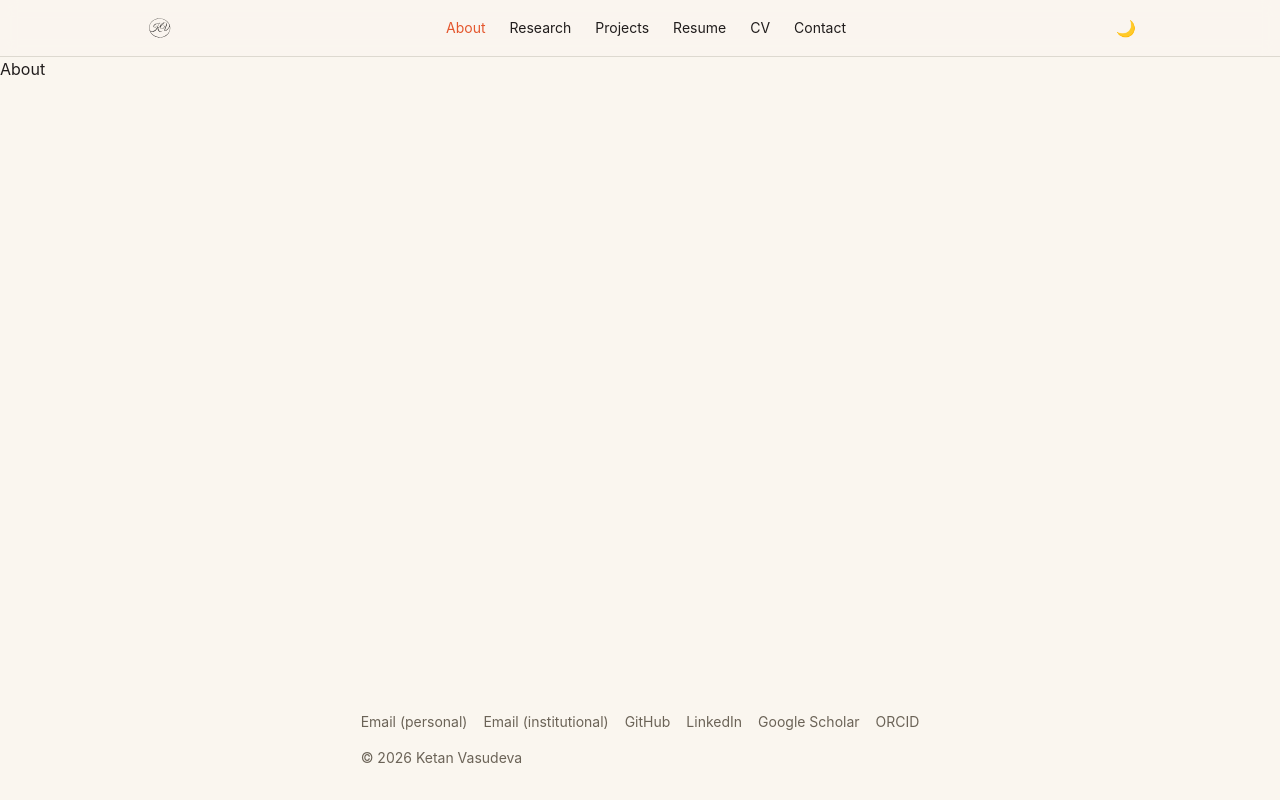
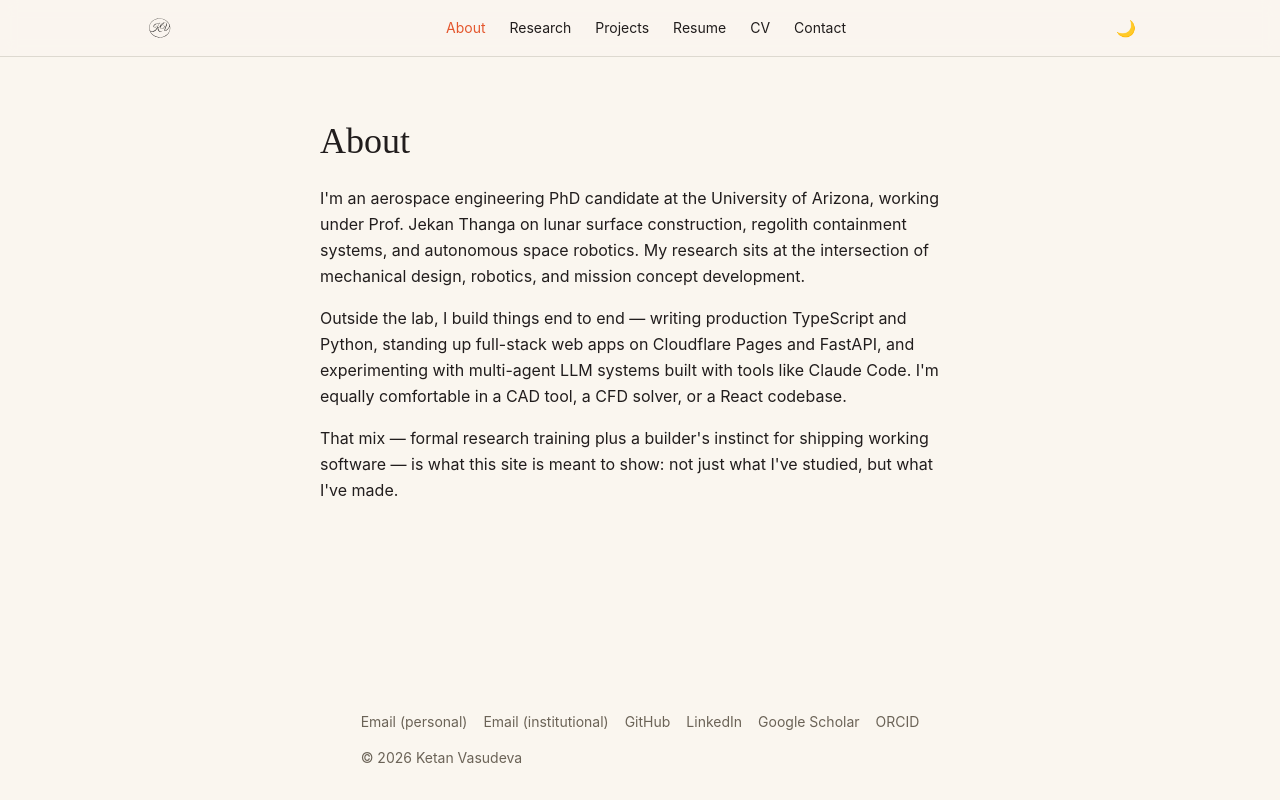
Before and after one commit to natek1234/personal_website, a React (Vite) app: page /about in a window 1280 px wide. Built offline with nearby package versions, Linux system fonts and the light colour scheme.

Commit message:
feat: build About page

```diff
--- a/src/pages/About.tsx
+++ b/src/pages/About.tsx
@@ -1,3 +1,30 @@
+import { SEO } from '../components/SEO';
+
 export function About() {
-  return <h1>About</h1>;
+  return (
+    <>
+      <SEO
+        title="About"
+        description="About Ketan Vasudeva — aerospace engineering PhD candidate and builder."
+        path="/about"
+      />
+      <article className="mx-auto max-w-2xl px-4 py-16 font-body leading-relaxed">
+        <h1 className="mb-6 font-display text-4xl">About</h1>
+        <p className="mb-4">
+          I'm an aerospace engineering PhD candidate at the University of Arizona, working under Prof. Jekan Thanga
+          on lunar surface construction, regolith containment systems, and autonomous space robotics. My research
+          sits at the intersection of mechanical design, robotics, and mission concept development.
+        </p>
+        <p className="mb-4">
+          Outside the lab, I build things end to end — writing production TypeScript and Python, standing up
+          full-stack web apps on Cloudflare Pages and FastAPI, and experimenting with multi-agent LLM systems built
+          with tools like Claude Code. I'm equally comfortable in a CAD tool, a CFD solver, or a React codebase.
+        </p>
+        <p>
+          That mix — formal research training plus a builder's instinct for shipping working software — is what
+          this site is meant to show: not just what I've studied, but what I've made.
+        </p>
+      </article>
+    </>
+  );
 }
```
Also changed, not shown: 1 other file (tests, documents, lock files or other folders).
